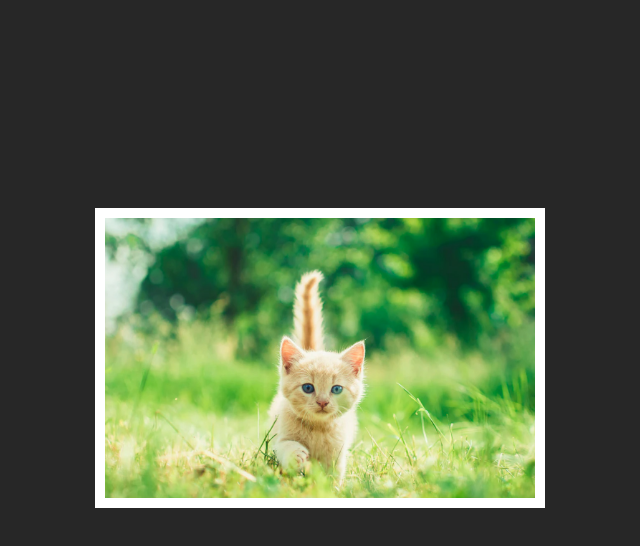
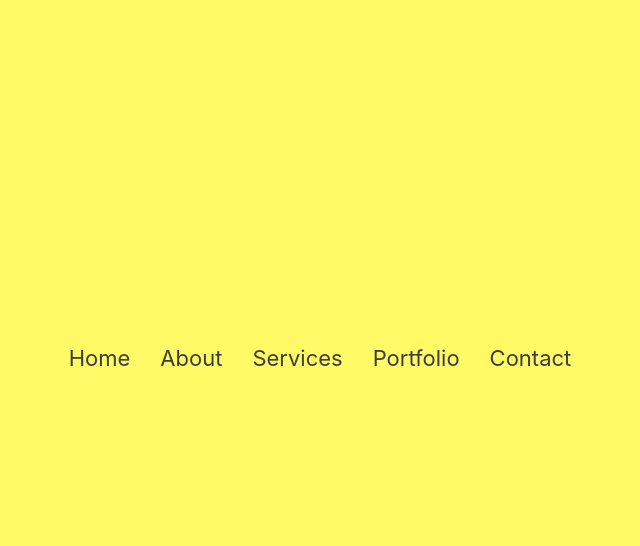
Before and after one commit to phonethawhtet/css-animations-100, a plain HTML site: page index.html in a window 1280 px wide. Shown: the part 42-588 px from the top of the page, without its empty margins (320-960 px from the left). Drawn offline with Linux system fonts and the light colour scheme.

Commit message:
creative growing borders menu effect

```diff
--- a/index.html
+++ b/index.html
@@ -23,125 +23,68 @@
         display: flex;
         justify-content: center;
         align-items: center;
-        background-color: #272727;
+        font-family: 'Inter', sans-serif;
+        background-color: #fffa65;
       }
 
-      .container {
-        width: 450px;
-        height: 300px;
+      ul {
+        list-style: none;
+        display: flex;
+        flex-wrap: wrap;
+      }
+
+      ul li a {
+        text-decoration: none;
+        color: #3d3d3d;
+        font-size: 22px;
+        display: block;
+        padding: 10px 15px;
         position: relative;
         overflow: hidden;
-        background-color: #444;
-        border: 10px solid white;
       }
 
-      img {
-        width: 100%;
-        height: 100%;
-        object-fit: cover;
-        transition: all 0.5s;
-      }
-
-      .container:hover img {
-        transform: rotate(720deg) scale(0);
-        opacity: 0;
-      }
-
-      .container:before {
+      a:before {
         content: "";
         position: absolute;
         top: 0;
         left: 0;
-        width: 120%;
-        height: 205%;
-        background-color: #006266;
-        opacity: 0;
-        transition: all 0.3s;
+        width: 100%;
+        height: 2px;
+        background-color: #3d3d3d;
+        transform: scaleX(0);
+        transform-origin: left;
+        transition: transform .5s;
+    }
+
+    a:after {
+        content: "";
+        position: absolute;
+        bottom: 0;
+        right: 0;
+        width: 100%;
+        height: 2px;
+        background-color: #3d3d3d;
+        transform-origin: right;
+        transform: scaleX(0);
+        transition: transform .5s;
       }
 
-      .container:hover:before {
-        opacity: 1;
-        transition-delay: 0.5s;
+      a:hover:before,
+      a:hover:after {
+        transform: scaleX(1);
       }
 
-      .caption {
-        position: absolute;
-        top: 0;
-        left: 0;
-        width: 100%;
-        height: 100%;
-        display: flex;
-        flex-direction: column;
-        justify-content: space-around;
-        color: white;
-        text-transform: uppercase;
-      }
 
-      h2 {
-        text-align: center;
-        font-size: 17px;
-        padding: 20px;
-        margin-top: 20px;
-        background-color: rgba(0, 0, 0, 0.8);
-      }
 
-      p {
-        font-size: 16px;
-        width: 80%;
-        align-self: center;
-        text-align: center;
-        transition: all 0.2s;
-      }
-
-      a {
-        align-self: center;
-        text-decoration: none;
-        background-color: black;
-        color: white;
-        width: 120px;
-        padding: 10px;
-        margin-bottom: 20px;
-        transition: all 0.2s;
-        font-size: 16px;
-        text-align: center;
-        transform: translateY(-300px);
-        transition: all 0.2s;
-      }
-
-      .container:hover a {
-        transform: translateY(0);
-        transition-delay: 0.5s;
-      }
-
-      h2, p {
-        transform: translateY(-300px);
-        transition: all 0.2s;
-      }
-
-      .container:hover p {
-        transform: translateY(0);
-        transition-delay: 0.7s;
-      }
-
-      .container:hover h2 {
-        transform: translateY(0);
-        transition-delay: 0.9s;
-      }
     </style>
   </head>
   <body>
-    <div class="container">
-      <img src="./img/kitten.jpg" />
-
-      <div class="caption">
-        <h2>image hover</h2>
-        <p>
-          Lorem, ipsum dolor sit amet consectetur adipisicing elit. Amet totam
-          est ipsum aperiam sunt maiores et laudantium nostrum exercitationem ea
-          modi nisi sed repellat repudiandae sapiente quaerat.
-        </p>
-        <a href="#">read more</a>
-      </div>
-    </div>
+    <ul role="list">
+        <li><a href="#">Home</a></li>
+        <li><a href="#">About</a></li>
+        <li><a href="#">Services</a></li>
+        <li><a href="#">Portfolio</a></li>
+        <li><a href="#">Contact</a></li>
+    </ul>
   </body>
 </html>
```
